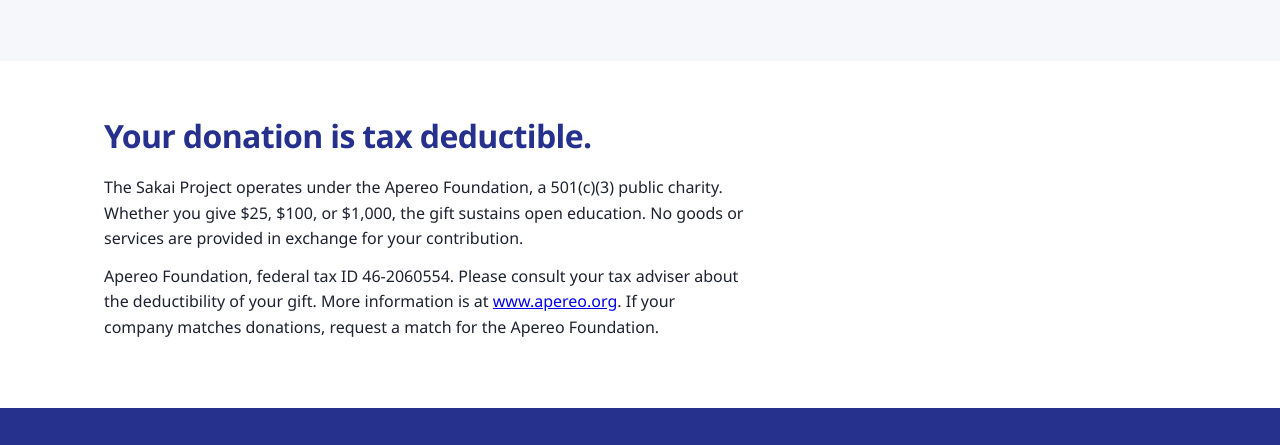
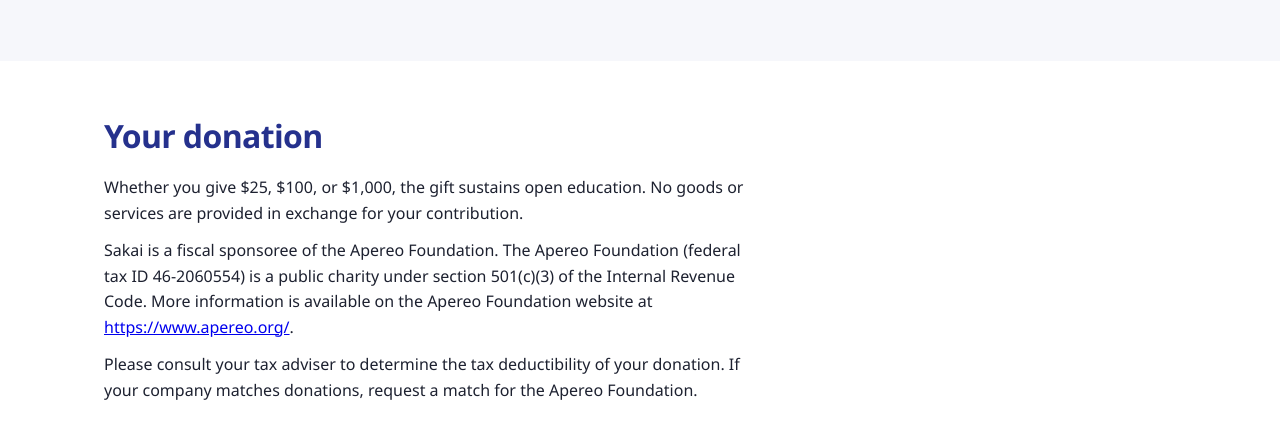
Before and after one commit to sakaiproject/www.sakailms.org, a plain HTML site: page donate/index.html in a window 1280 px wide. Shown: the part 889-1334 px from the top of the page. Drawn offline with Linux system fonts and the light colour scheme.

Commit message:
Update the Donate page so a gift is not described as tax deductible.

```diff
--- a/donate/index.html
+++ b/donate/index.html
@@ -21,7 +21,7 @@
       <div class="hero-copy">
         <p class="eyebrow">Donate</p>
         <h1>Keep learning open.</h1>
-        <p class="lede">Sakai is a fully open-source learning platform for higher education. Campuses, educators, and students keep control of their data, without licensing fees or vendor lock-in. Its presence also helps keep the LMS marketplace competitive, and it is a place where students learn to contribute to open-source software. A tax-deductible gift helps keep it that way.</p>
+        <p class="lede">Sakai is a fully open-source learning platform for higher education. Campuses, educators, and students keep control of their data, without licensing fees or vendor lock-in. Its presence also helps keep the LMS marketplace competitive, and it is a place where students learn to contribute to open-source software. Your gift keeps it that way.</p>
         <div class="hero-actions">
           <a class="button" href="https://gofund.me/38a2bc349">Donate via GoFundMe</a>
           <a class="button button-quiet" href="https://apereo.civicrm.org/civicrm/contribute/transact?reset=1&amp;id=10">Donate via Apereo</a>
@@ -54,9 +54,10 @@
   </section>
   <section class="community-band">
     <div class="home-inner">
-      <h2>Your donation is tax deductible.</h2>
-      <p>The Sakai Project operates under the Apereo Foundation, a 501(c)(3) public charity. Whether you give $25, $100, or $1,000, the gift sustains open education. No goods or services are provided in exchange for your contribution.</p>
-      <p>Apereo Foundation, federal tax ID 46-2060554. Please consult your tax adviser about the deductibility of your gift. More information is at <a href="https://www.apereo.org/">www.apereo.org</a>. If your company matches donations, request a match for the Apereo Foundation.</p>
+      <h2>Your donation</h2>
+      <p>Whether you give $25, $100, or $1,000, the gift sustains open education. No goods or services are provided in exchange for your contribution.</p>
+      <p>Sakai is a fiscal sponsoree of the Apereo Foundation. The Apereo Foundation (federal tax ID 46-2060554) is a public charity under section 501(c)(3) of the Internal Revenue Code. More information is available on the Apereo Foundation website at <a href="https://www.apereo.org/">https://www.apereo.org/</a>.</p>
+      <p>Please consult your tax adviser to determine the tax deductibility of your donation. If your company matches donations, request a match for the Apereo Foundation.</p>
     </div>
   </section>
 </main>
```
